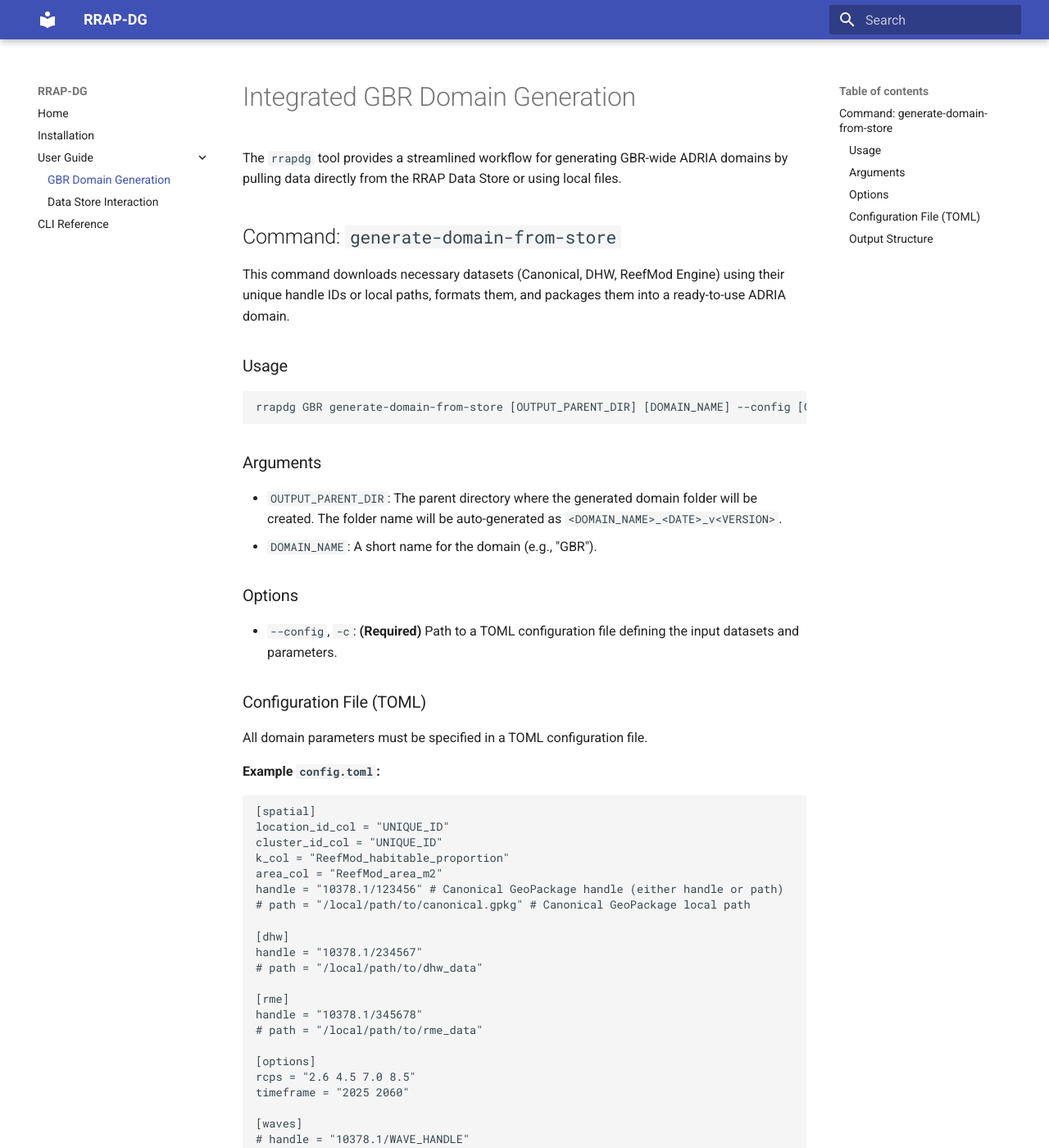
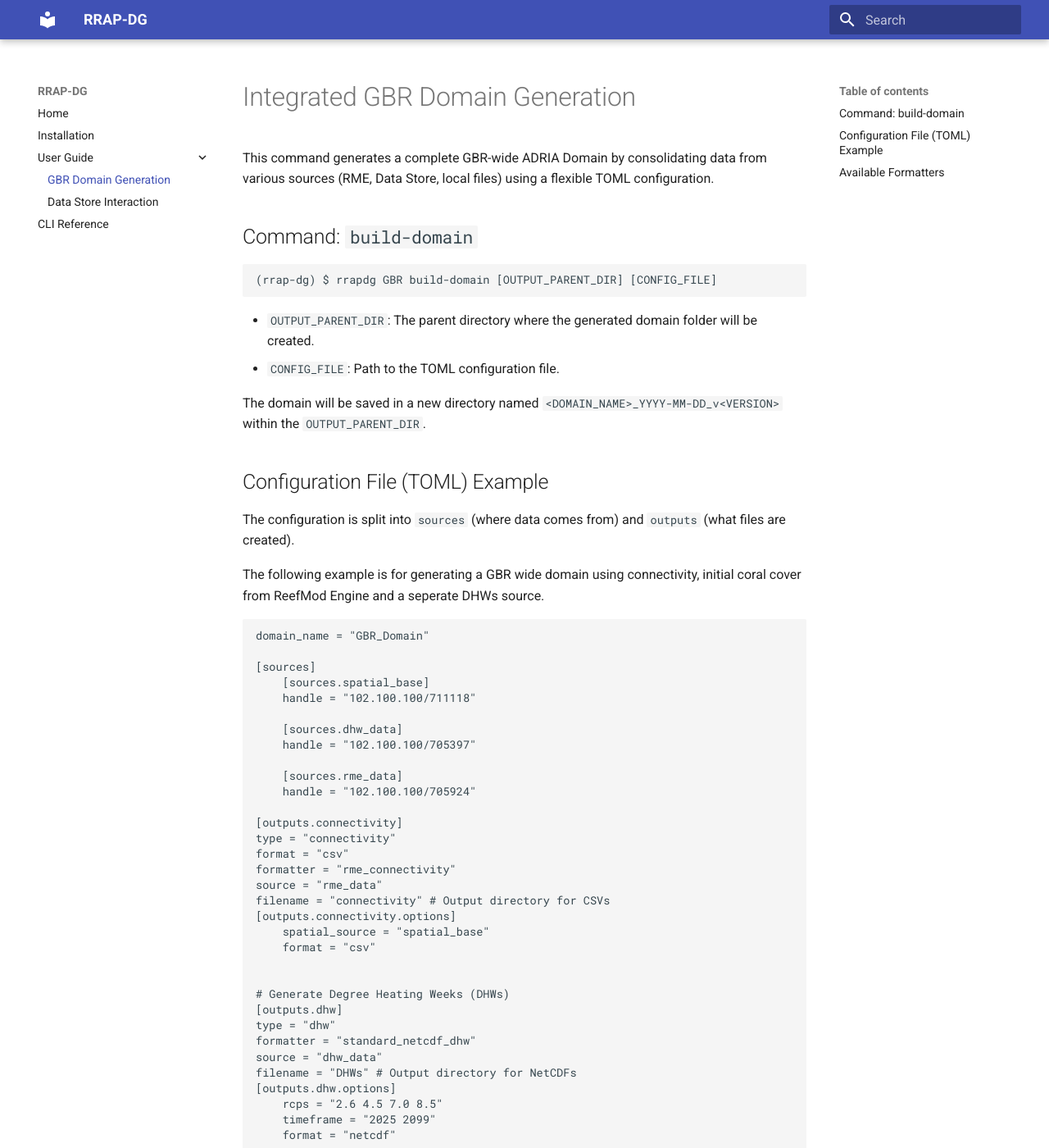
Before and after one commit to open-AIMS/rrap-dg, an MkDocs documentation site: the page built from docs/gbr_domain.md, in a window 1280 px wide and 1400 px high. Shown: the whole window at 82% size. Built offline with MkDocs 1.6.1 and Material for MkDocs 9.7.7, drawn with Linux system fonts in a browser that asks for light colours; some of the changed text lies outside the part shown.

Commit message:
docs: Refactor documentation structure

````diff
--- a/docs/cli.md
+++ b/docs/cli.md
@@ -2,45 +2,72 @@
 
 The `rrapdg` command-line tool is organized into several command groups.
 
-## Global Options
+## Degree Heating Weeks (DHW)
 
-*   `--help`: Show help message and exit.
+Generate Degree Heating Week projections using combinations of NOAA CRW data, MIROC5 projections, and RECOM patterns.
 
-## Command Groups
+**Usage:**
 
-### `GBR`
-Commands specific to Great Barrier Reef workflows.
+```console
+(rrap-dg) $ rrapdg dhw generate [cluster name] [input data directory] [output directory] [optional settings...]
+```
 
-*   `generate-domain-from-store`: Generate a full domain from data store handles or local files.
-*   `format-dhw`: Format Degree Heating Week datasets.
-*   `format-connectivity`: Format ReefMod Engine connectivity datasets.
-*   `format-icc`: Format initial coral cover data.
-*   `generate-domain-from-local`: Generate a domain from strictly local file paths.
+Example:
+```console
+(rrap-dg) $ rrapdg dhw generate Moore C:/data_package_location C:/temp --n-sims 50 --rcps "2.6 4.5 6.0 8.5" --gen-year "2025 2100"
+```
 
-### `domain`
-General domain clustering and generation tools.
+## Initial Coral Cover (ICC)
 
-*   `cluster`: Cluster a domain based on connectivity and other metrics.
+Downscale ReefMod Engine (RME) coral cover data to ADRIA format.
 
-### `dhw`
-Tools for processing Degree Heating Week data.
+**Usage:**
 
-*   (See `--help` for specific subcommands)
+```console
+(rrap-dg) $ rrapdg coral-cover downscale-icc [rrap-dg datapackage path] [target geopackage] [output path]
+```
 
-### `cyclones`
-Tools for processing cyclone mortality data.
+Example:
+```console
+(rrap-dg) $ rrapdg coral-cover downscale-icc C:/example/rrapdg ./Moore.gpkg ./coral_cover.nc
+```
 
-*   (See `--help` for specific subcommands)
+You can also use a TOML file to define bin edges:
+```console
+(rrap-dg) $ rrapdg coral-cover bin-edge-icc [rrap-dg datapackage path] [target geopackage] [output directory] [TOML file]
+```
 
-### `coral-cover`
-Tools for downscaling and formatting initial coral cover.
+## Cyclone Mortality
 
-### `data-store`
-Interactions with the RRAP Data Store.
+Generate Cyclone Mortality projections.
 
-*   `download`: Download datasets.
+**Usage:**
 
-### `template`
-Helpers for creating data packages.
+```console
+(rrap-dg) $ rrapdg cyclones generate [rrapdg datapackage path] [reefmod engine datapackage path] [output directory path]
+```
 
-*   `generate`: Create an empty ADRIA domain data package structure.
+## Domain Clusters
+
+Assign locations in a geopackage to clusters using k-means clustering (Adaptive Differential Evolution).
+
+**Usage:**
+
+```console
+(rrap-dg) $ rrapdg domain cluster [geopackage path] [output directory path]
+```
+
+Example:
+```console
+(rrap-dg) $ rrapdg domain cluster "C:/example/example.gpkg" "./test.gpkg"
+```
+
+## RRAP M&DS Data Store
+
+Download data from the M&DS datastore.
+
+**Usage:**
+
+```console
+(rrap-dg) $ rrapdg data-store download [dataset id] [output directory]
+```
--- a/docs/gbr_domain.md
+++ b/docs/gbr_domain.md
@@ -1,71 +1,90 @@
 # Integrated GBR Domain Generation
 
-The `rrapdg` tool provides a streamlined workflow for generating GBR-wide ADRIA domains by pulling data directly from the RRAP Data Store or using local files.
+This command generates a complete GBR-wide ADRIA Domain by consolidating data from various sources (RME, Data Store, local files) using a flexible TOML configuration.
 
-## Command: `generate-domain-from-store`
+## Command: `build-domain`
 
-This command downloads necessary datasets (Canonical, DHW, ReefMod Engine) using their unique handle IDs or local paths, formats them, and packages them into a ready-to-use ADRIA domain.
-
-### Usage
-
-```bash
-rrapdg GBR generate-domain-from-store [OUTPUT_PARENT_DIR] [DOMAIN_NAME] --config [CONFIG_FILE]
+```console
+(rrap-dg) $ rrapdg GBR build-domain [OUTPUT_PARENT_DIR] [CONFIG_FILE]
 ```
 
-### Arguments
+*   `OUTPUT_PARENT_DIR`: The parent directory where the generated domain folder will be created.
+*   `CONFIG_FILE`: Path to the TOML configuration file.
 
-*   `OUTPUT_PARENT_DIR`: The parent directory where the generated domain folder will be created. The folder name will be auto-generated as `<DOMAIN_NAME>_<DATE>_v<VERSION>`.
-*   `DOMAIN_NAME`: A short name for the domain (e.g., "GBR").
+The domain will be saved in a new directory named `<DOMAIN_NAME>_YYYY-MM-DD_v<VERSION>` within the `OUTPUT_PARENT_DIR`.
 
-### Options
+## Configuration File (TOML) Example
 
-*   `--config`, `-c`: **(Required)** Path to a TOML configuration file defining the input datasets and parameters.
+The configuration is split into `sources` (where data comes from) and `outputs` (what files are created).
 
-### Configuration File (TOML)
-
-All domain parameters must be specified in a TOML configuration file.
-
-**Example `config.toml`:**
+The following example is for generating a GBR wide domain using connectivity, initial coral
+cover from ReefMod Engine and a seperate DHWs source.
 
 ```toml
-[spatial]
-location_id_col = "UNIQUE_ID"
-cluster_id_col = "UNIQUE_ID"
-k_col = "ReefMod_habitable_proportion"
-area_col = "ReefMod_area_m2"
-handle = "10378.1/123456" # Canonical GeoPackage handle (either handle or path)
-# path = "/local/path/to/canonical.gpkg" # Canonical GeoPackage local path
+domain_name = "GBR_Domain"
 
-[dhw]
-handle = "10378.1/234567"
-# path = "/local/path/to/dhw_data"
+[sources]
+    [sources.spatial_base]
+    handle = "102.100.100/711118"
 
-[rme]
-handle = "10378.1/345678"
-# path = "/local/path/to/rme_data"
+    [sources.dhw_data]
+    handle = "102.100.100/705397"
 
-[options]
-rcps = "2.6 4.5 7.0 8.5"
-timeframe = "2025 2060"
+    [sources.rme_data]
+    handle = "102.100.100/705924"
 
-[waves]
-# handle = "10378.1/WAVE_HANDLE"
-path = "/local/path/to/wave_data"
-description = "Description of wave data"
+[outputs.connectivity]
+type = "connectivity"
+format = "csv"
+formatter = "rme_connectivity"
+source = "rme_data"
+filename = "connectivity" # Output directory for CSVs
+[outputs.connectivity.options]
+    spatial_source = "spatial_base"
+    format = "csv"
 
-[cyclones]
-# handle = "10378.1/CYCLONE_HANDLE"
-path = "/local/path/to/cyclone_data"
-description = "Description of cyclone data"
+
+# Generate Degree Heating Weeks (DHWs)
+[outputs.dhw]
+type = "dhw"
+formatter = "standard_netcdf_dhw"
+source = "dhw_data"
+filename = "DHWs" # Output directory for NetCDFs
+[outputs.dhw.options]
+    rcps = "2.6 4.5 7.0 8.5"
+    timeframe = "2025 2099"
+    format = "netcdf"
+
+
+# Generate Initial Coral Cover
+[outputs.coral_cover]
+type = "initial_coral_cover"
+format = "netcdf"
+formatter = "gbr_icc"
+source = "rme_data"
+filename = "spatial/coral_cover.nc"
+[outputs.coral_cover.options]
+    canonical_source = "spatial_base"
+    format = "netcdf"
+
+
+[outputs.spatial_data]
+type = "spatial_data"
+format = "geopackage"
+formatter = "move_file_formatter"
+source = "spatial_base"
+filename = "spatial/canonical.gpkg"
+[outputs.spatial_data.options]
+    filename_or_pattern = "rrap_canonical*.gpkg"
+    format = "geopackage"
+
 ```
 
-### Output Structure
+## Available Formatters
 
-The command generates a versioned directory (e.g., `GBR_2023-10-27_v080`) containing:
-
-*   `datapackage.json`: Fully populated metadata file.
-*   `spatial/`: Geopackage and coral cover NetCDF.
-*   `DHWs/`: Formatted DHW NetCDF files.
-*   `connectivity/`: Connectivity matrices.
-*   `cyclones/`: (Placeholder if data not provided).
-*   `waves/`: (Placeholder if data not provided).
+*   `rme_connectivity`: Extracts connectivity matrices from RME datasets.
+*   `standard_netcdf_dhw`: Formats standard DHW NetCDF files.
+*   `rme_dhw`: Formats DHW data provided as CSVs in RME datasets.
+*   `gbr_icc`: Downscales Initial Coral Cover from RME data using Julia.
+*   `spatial_data_formatter`: Copies the canonical geopackage to the domain.
+*   `move_file_formatter`: Moves/Copies specific files from a source to the domain.
````
Also changed, not shown: README.md (+19 -391 lines), docs/data_store.md (+45 -1 lines), docs/installation.md (+52 -16 lines).
